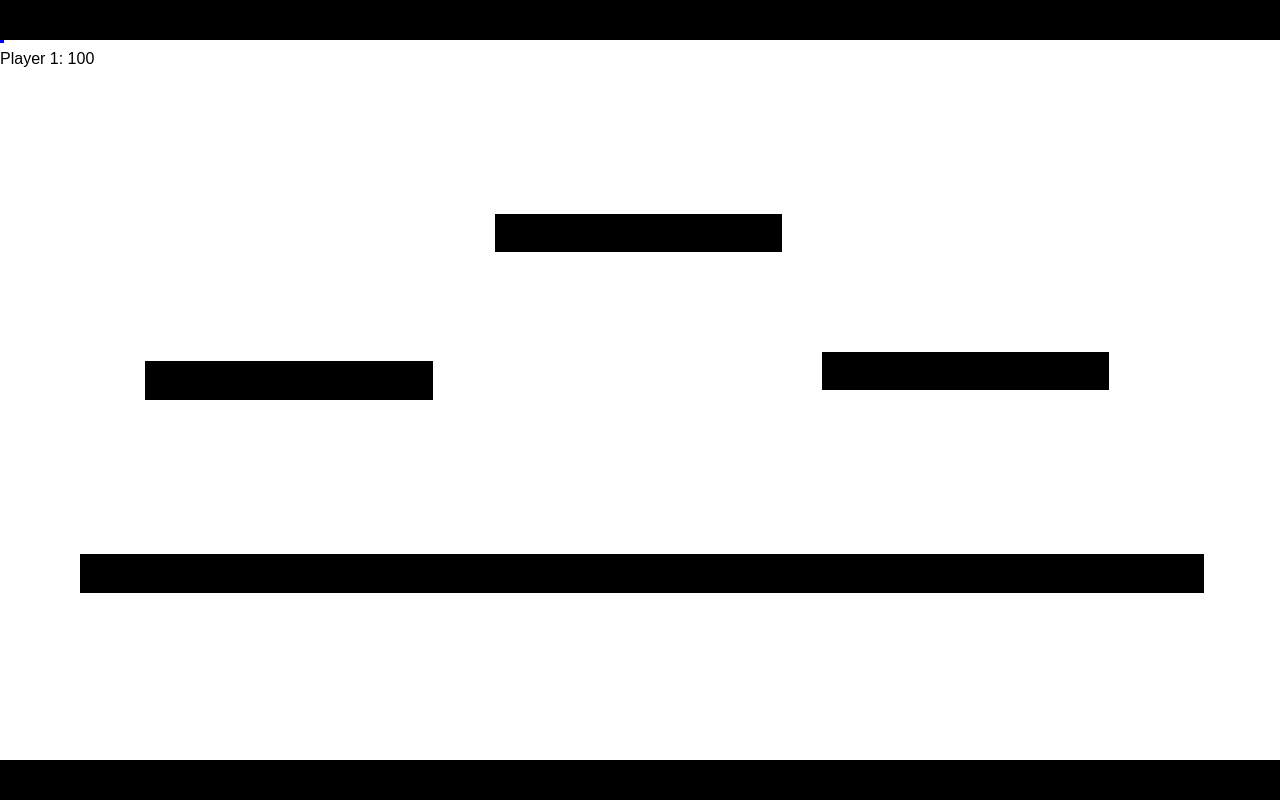
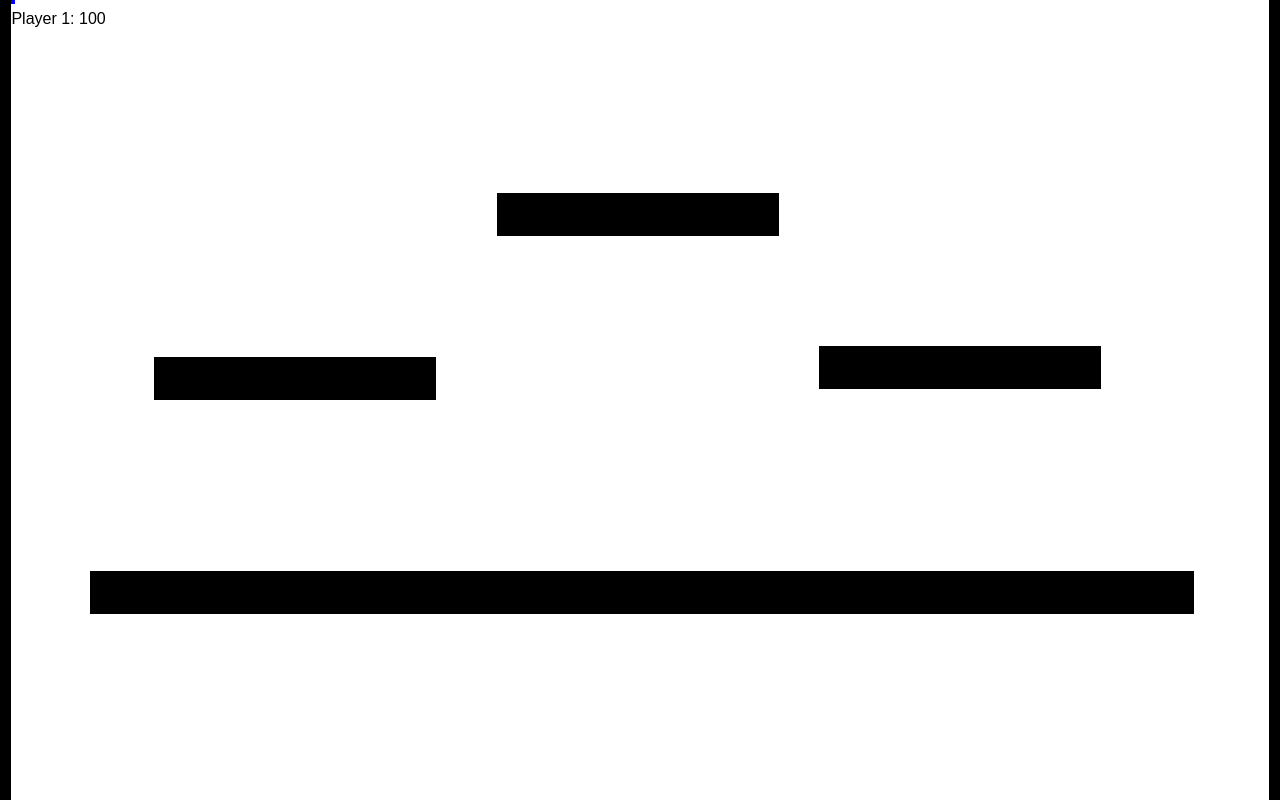
Before and after one commit to finnbar-mccloskey-kainos/kainos-brawl, a website built with Vite: page index.html in a window 1280 px wide. Built offline with nearby package versions, Linux system fonts and the light colour scheme.

Commit message:
fix scaling

```diff
--- a/src/style.css
+++ b/src/style.css
@@ -5,26 +5,33 @@ body {
   display: flex;
   justify-content: center;
   align-items: center;
+  width: 100vw;
   height: 100vh;
   overflow: hidden;
 }
 
+main {
+  position: relative;
+  width: min(100vw, 157.142857vh);
+  overflow: hidden;
+  aspect-ratio: 352 / 224;
+}
+
 #game,
-#ui,
-main {
-  width: 100vw;
+#ui {
+  position: absolute;
+  inset: 0;
+  width: 100%;
+  height: 100%;
   overflow: hidden;
-  aspect-ratio: 16 / 9;
 }
 
 #ui {
-  position: relative;
   z-index: 1;
 }
 
 #game {
-  position: relative;
-  top: -100%;
+  display: block;
   image-rendering: pixelated;
 }
 
```
